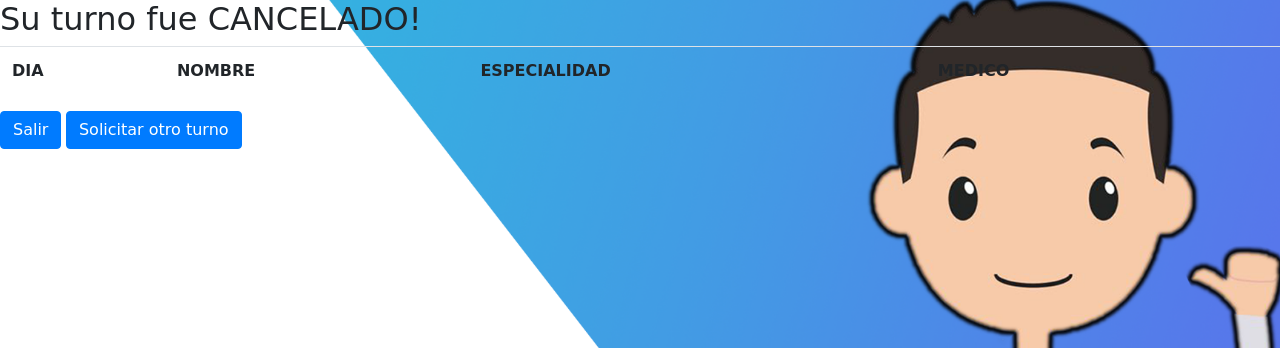
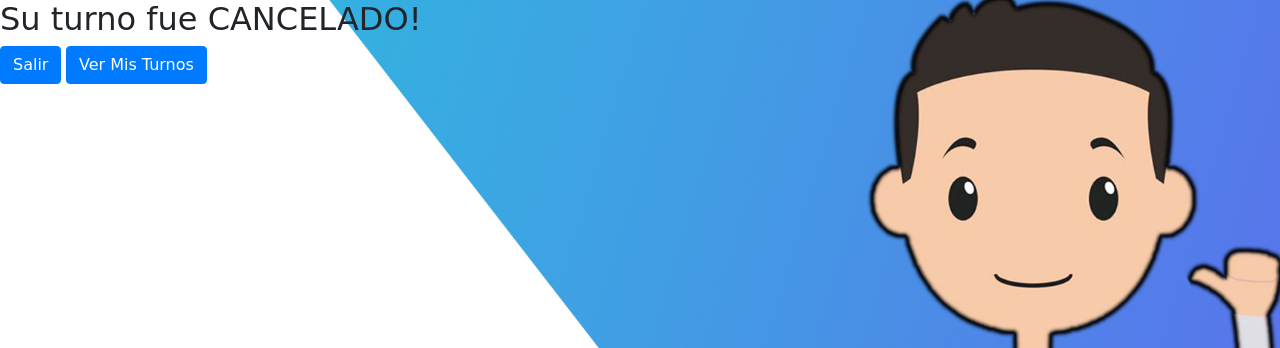
Before and after one commit to marianoGnlz/Saturn, a Django app: template Saturn/turnos/templates/delete_turn.html in a window 1280 px wide. Shown: the part 80-428 px from the top of the page. Run offline with Django 3.2, Linux system fonts and the light colour scheme; the template is opened without the code that fills it, so the values that code supplies are empty; some libraries are stand-ins or nearby versions; some web fonts are replaced.

Commit message:
Mejoramiento de Cancelar V.3

```diff
--- a/Saturn/Saturn/urls.py
+++ b/Saturn/Saturn/urls.py
@@ -29,7 +29,7 @@ urlpatterns = [
     path('turn_ok/', vistaTurnos.turn_ok, name='turn_ok'),
     path('combo_medico/', vistaTurnos.combo_medico, name='combo_medico'),
     path('combo_horario/', vistaTurnos.combo_horario, name='combo_horario'),
-    path('delete_turn/', vistaTurnos.delete_turn, name='delete_turn'),
+    path('delete_turn/<int:TurnoId>/', vistaTurnos.delete_turn, name='delete_turn'),
 
     path('admin/', admin.site.urls),
 ]
--- a/Saturn/turnos/templates/delete_turn.html
+++ b/Saturn/turnos/templates/delete_turn.html
@@ -5,31 +5,7 @@
 <h2 class="welcome">
     Su turno fue CANCELADO!
 </h2>
-<table class="table";>
-    <tr>
-        <th scope="row">DIA </th>
-        <th scope="row">NOMBRE </th>
-        <th scope="row">ESPECIALIDAD</th>
-        <th scope="row">MEDICO</th>
-        <th scope="row"></th>
-    </tr>
+<a href="/logout" class="btn btn-primary">Salir</a>
+<a href="/turn_ok" class="btn btn-primary">Ver Mis Turnos</a>
 
-   {% for turno in turno %}
-
-   <tr>
-    <td>{{turno.fecha_turno}}</td>
-    <td>{{turno.nombre}}</td>
-    <td>{{turno.especialidad.descripcion}}</td>
-    <td>{{turno.medico.nombre}}</td>
-    <td>
-<a href="/delete_turn" class="btn btn-primary">Cancelar</a>
-    </td>
-</tr>
-
-{% endfor %}
-</table>
-<a href="/logout" class="btn btn-primary">Salir</a>
-<a href="/new_turn" class="btn btn-primary">Solicitar otro turno</a>
-
-</div>
 {% endblock %}
```
Also changed, not shown: Saturn/turnos/templates/turn_ok.html (+6 -1 lines), Saturn/turnos/views.py (+5 -7 lines).
